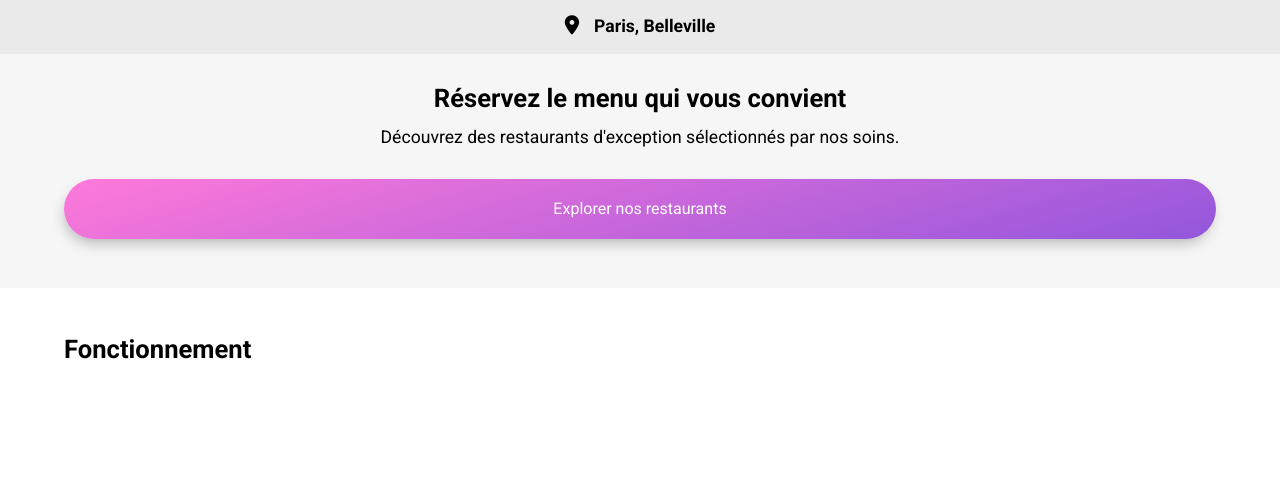
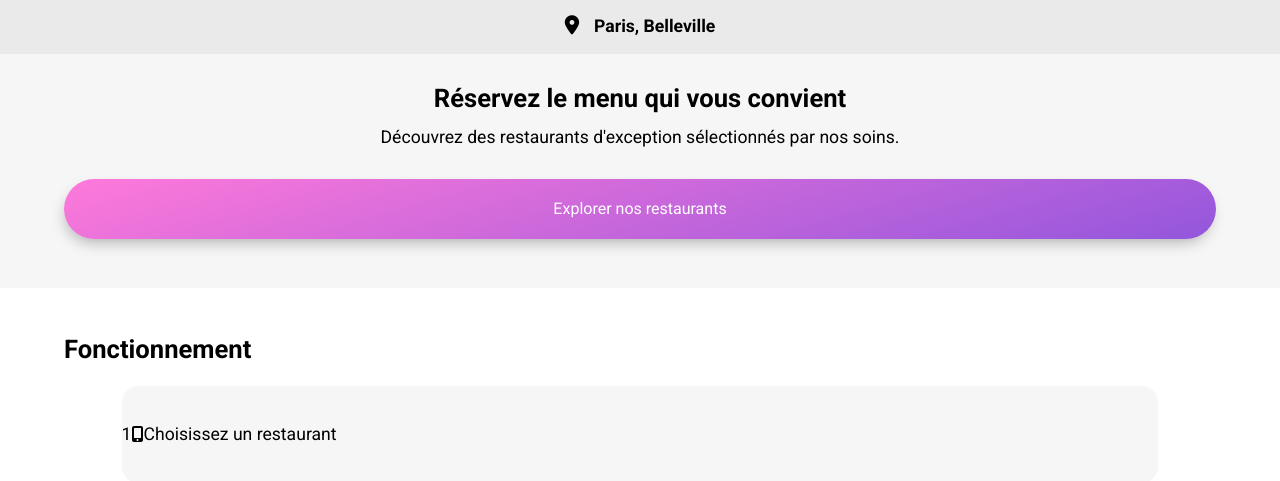
Before and after one commit to ValentinPierre-dev/VP_OhMyFood, a website: page index.html in a window 1280 px wide. Shown: the part 77-558 px from the top of the page. Drawn offline with Linux system fonts and the light colour scheme; a web font is replaced by a local one.

Commit message:
Création de la première card fonctionnement

```diff
--- a/index.html
+++ b/index.html
@@ -2,7 +2,7 @@
 <html lang="fr">
 <head>
     <meta charset="utf-8">
-    <meta name="viewport" content="width=device-width, initial-scale=1.0, user-scalable='no'">
+    <meta name="viewport" content="width=device-width, initial-scale=1.0">
     <title>Ohmyfood - Accueil</title>
     <link rel="stylesheet" href="./css/normalize.css">
     <link rel="stylesheet" href="./css/style.css">
@@ -24,7 +24,13 @@
         </section>
         <section class="fonctionnement">
             <h2>Fonctionnement</h2>
-            <div></div>
+            <div class="fonctionnement__cards">
+                <article class="fonctionnement__cards--card">
+                    <p>1</p>
+                    <i class="fas fa-mobile-alt"></i>
+                    <p>Choisissez un restaurant</p>
+                </article>
+            </div>
         </section>
     </main>
     <footer>
--- a/scss/components/boutons.scss
+++ b/scss/components/boutons.scss
@@ -2,7 +2,7 @@
     padding: $padding-small;
     margin: 1.5rem 4rem;
     border-style: none;
-    border-radius: 2rem;
+    border-radius: $radius;
     color: $color-white;
     background: linear-gradient(164deg, $color-secondary 0%, $color-primary 100%);
     -webkit-box-shadow: -2px 7px 16px -5px rgba(0,0,0,0.33);
--- a/scss/layouts/fonctionnement.scss
+++ b/scss/layouts/fonctionnement.scss
@@ -1,5 +1,21 @@
 .fonctionnement{
+    display: flex;
+    flex-direction: column;
     padding: $padding-high;
     width: 90%;
     margin: auto;
+    &__cards{
+        display: flex;
+        flex-direction: column;
+        width: 90%;
+        margin: auto;
+        &--card{
+            display: flex;
+            flex-direction: row;
+            align-items: center;
+            padding: $padding-small;
+            background-color: $color-grey2;
+            border-radius: 1rem;
+        }
+    }
 }
--- a/scss/utils/variables.scss
+++ b/scss/utils/variables.scss
@@ -3,6 +3,8 @@ $padding-small: 1.3rem 0rem;
 $padding-high: 1.6rem 0rem;
 
 $shadow-header: 0px 3px 5px -1px rgba(0,0,0,0.3);
+
+$radius: 2rem;
 
 $color-primary: #9356DC;
 $color-secondary: #FF79DA;
```
Also changed, not shown: css/style.css, 1 other file.
